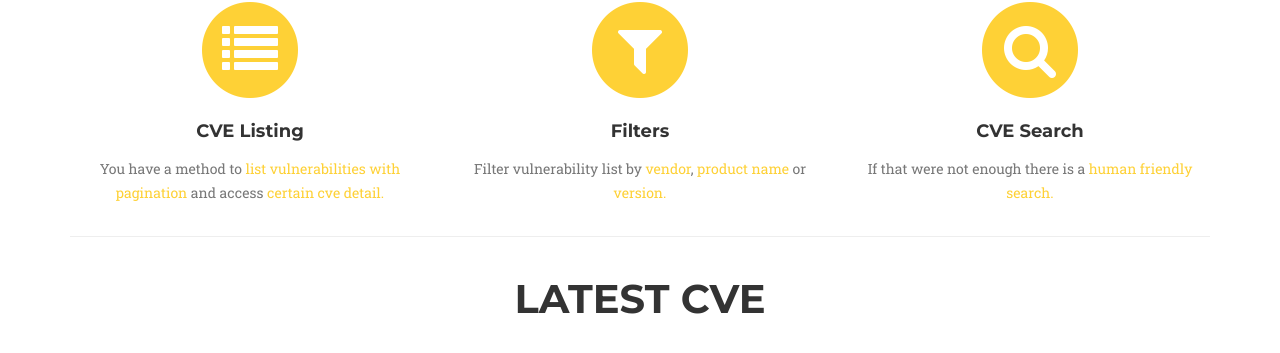
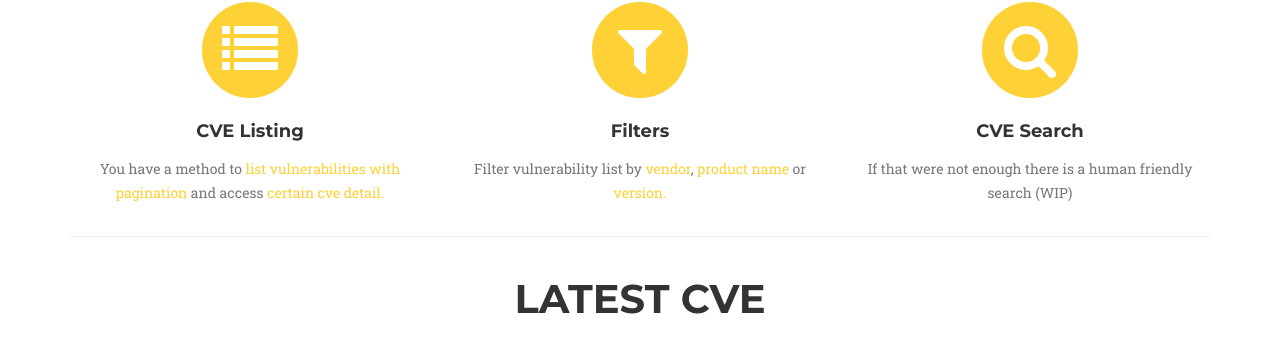
Before and after one commit to Diviei/nvdapi, a Django app: page / in a window 1280 px wide. Shown: the part 932-1285 px from the top of the page. Run offline with Django 3.2, Linux system fonts and the light colour scheme; data that the repository does not hold is empty; some libraries are stand-ins or nearby versions; some web fonts are replaced.

Commit message:
minor change

```diff
--- a/vulnerabilities/templates/vulnerabilities/index.html
+++ b/vulnerabilities/templates/vulnerabilities/index.html
@@ -112,7 +112,7 @@
                         <i class="fa fa-search fa-stack-1x fa-inverse"></i>
                     </span>
                     <h4 class="service-heading">CVE Search</h4>
-                    <p class="text-muted">If that were not enough there is a <a href="/vulnerabilities?search=Microsoft Internet Explorer 6">human friendly search.</a></p>
+                    <p class="text-muted">If that were not enough there is a human friendly search (WIP)</p>
                 </div>
             </div>
 
```
